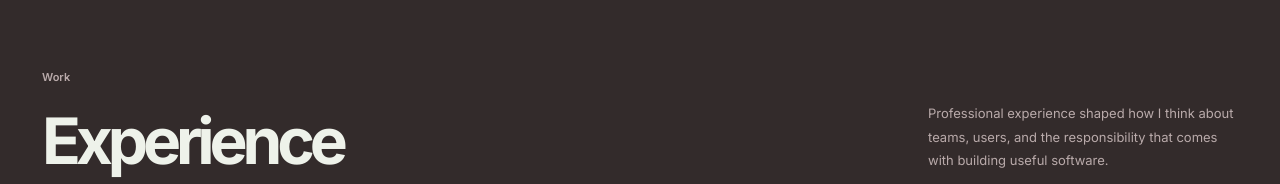
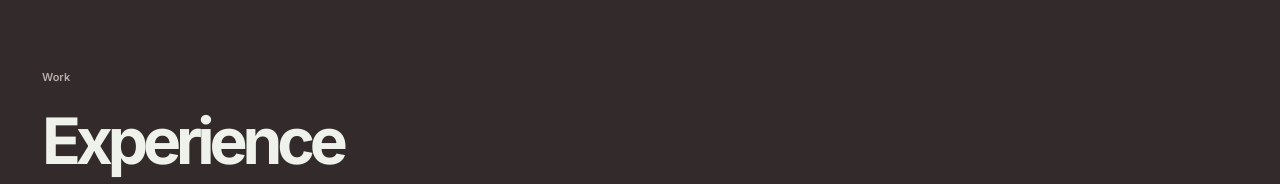
Before and after one commit to Tarkan-Zarrouk/Portfolio-Final, a Next.js app: page / in a window 1280 px wide. Shown: the part 768-952 px from the top of the page. Built offline with nearby package versions, Linux system fonts and the light colour scheme.

Commit message:
style: simplify experience heading

```diff
--- a/src/components/Work.jsx
+++ b/src/components/Work.jsx
@@ -1,7 +1,7 @@
 export default function Work() {
   return (
     <section className="work section" id="work">
-      <div className="section-heading reveal"><div><div className="eyebrow">Work</div><h2>Experience</h2></div><p>Professional experience shaped how I think about teams, users, and the responsibility that comes with building useful software.</p></div>
+      <div className="section-heading reveal"><div><div className="eyebrow">Work</div><h2>Experience</h2></div></div>
       <div className="experience-list">
         <article className="experience-card reveal"><div><h3>Kaie</h3><p>Contributing to a product-focused team where thoughtful execution, clear communication, and attention to detail matter.</p></div><span className="experience-type">Product / software</span></article>
         <article className="experience-card reveal"><div><h3>Code Ninjas</h3><p>Helping students build confidence through code, problem solving, and hands-on technical projects.</p></div><span className="experience-type">Teaching / technology</span></article>
```
